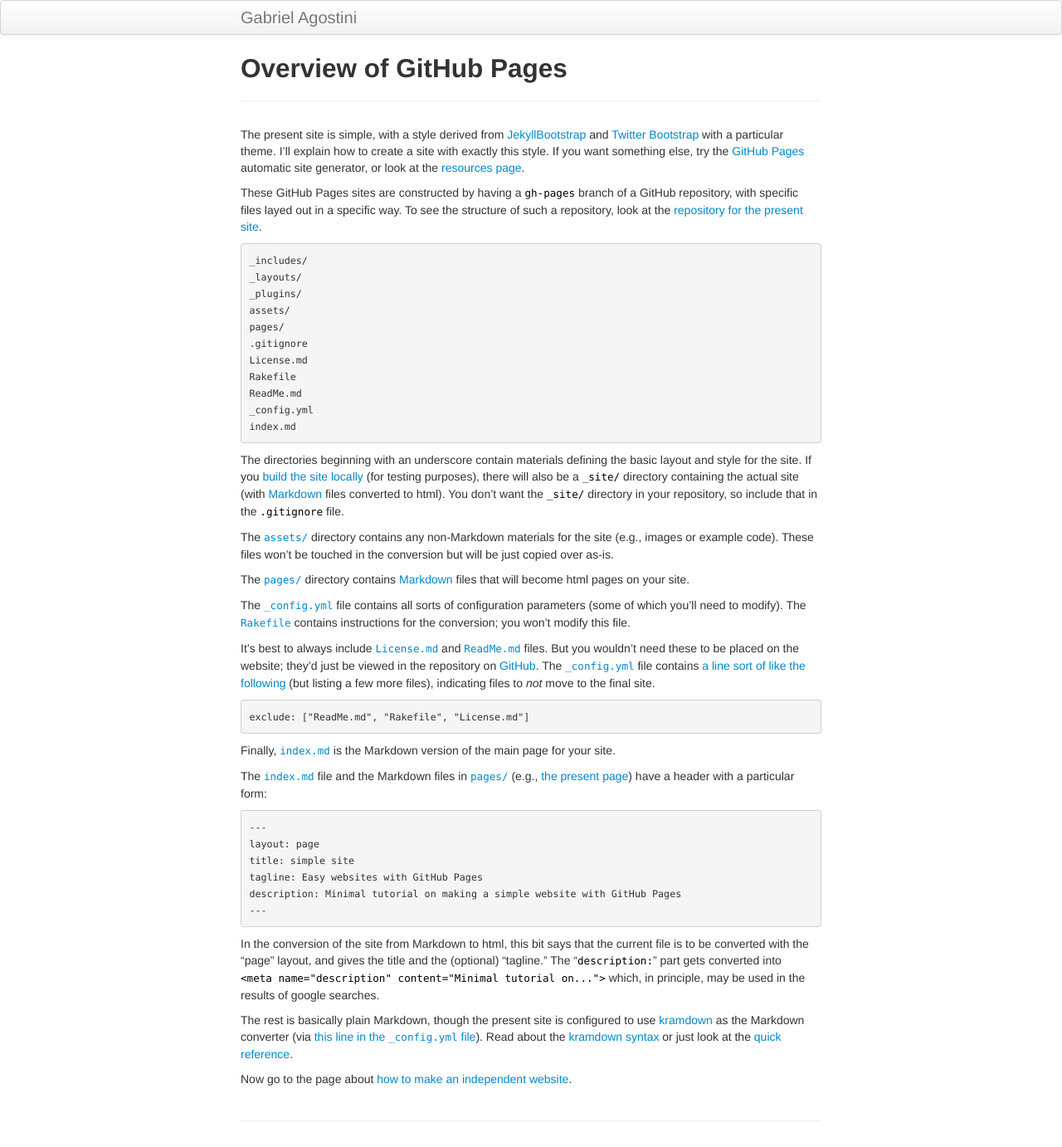
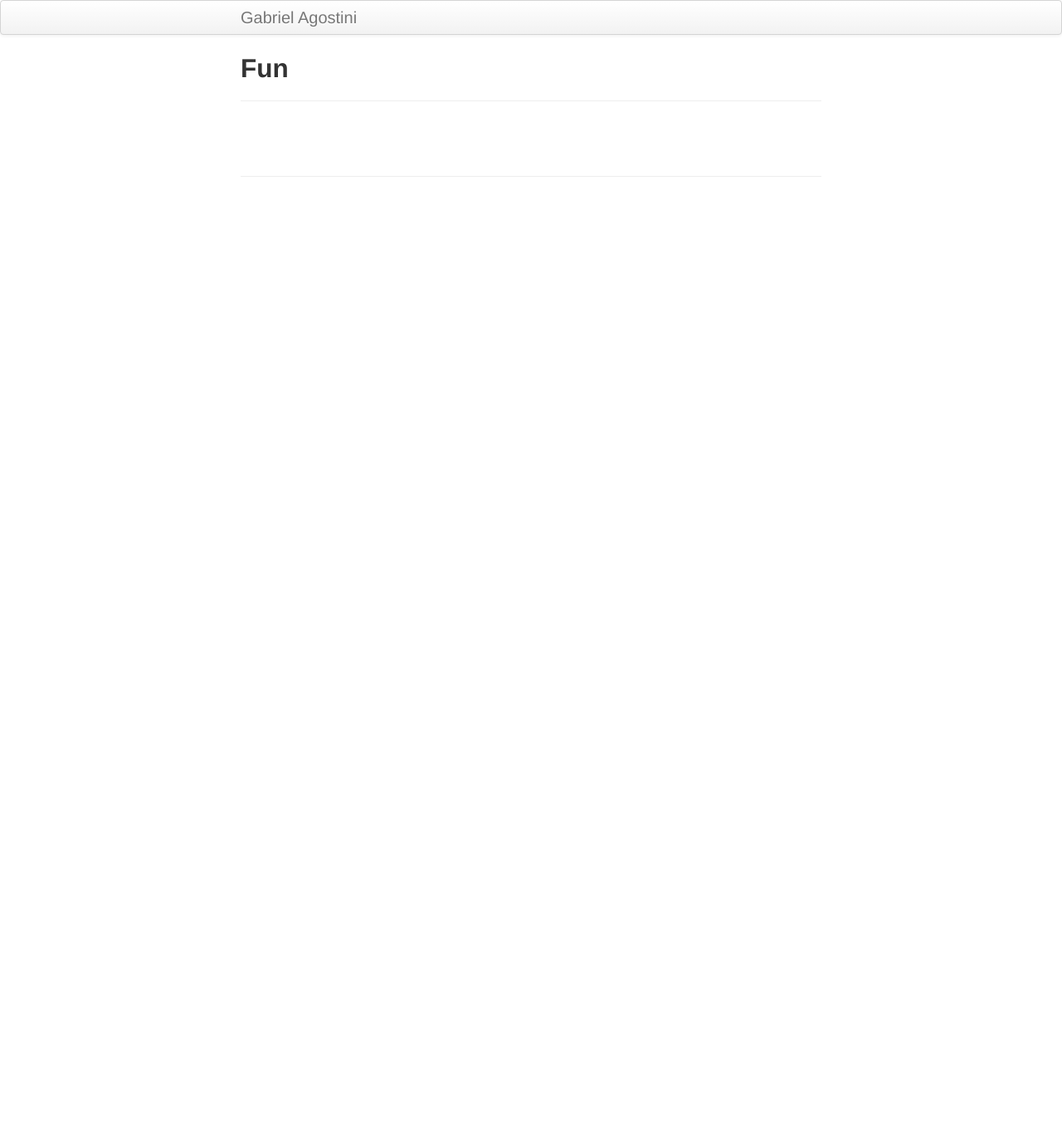
Before and after one commit to gsagostini/gsagostini.github.io, a Jekyll site: the page built from pages/overview.md, in a window 1280 px wide. Shown: the whole page at 83% size. Built offline with Jekyll 4.4.1, drawn with Linux system fonts in a browser that asks for light colours; after the commit the page ends 900 px from its top, so only the background shows below that.

Commit message:
created fun page

```diff
--- a/pages/overview.md
+++ b/pages/overview.md
@@ -1,107 +1,5 @@
 ---
 layout: page
-title: Overview of GitHub Pages
-description: Overview of construction of a website with GitHub Pages
+title: Fun
+description: Come see what I do for fun!
 ---
-
-The present site is simple, with a style derived from
-[JekyllBootstrap](https://jekyllbootstrap.com/) and
-[Twitter Bootstrap](https://getbootstrap.com) with a particular
-theme. I'll explain how to create a site with exactly this style. If
-you want something else, try the
-[GitHub Pages](https://pages.github.com) automatic site generator, or
-look at the [resources page](resources.html).
-
-These GitHub Pages sites are constructed by having a `gh-pages` branch
-of a GitHub repository, with specific files layed out in a specific
-way. To see the structure of such a repository, look at the
-[repository for the present site](https://github.com/kbroman/simple_site).
-
-    _includes/
-    _layouts/
-    _plugins/
-    assets/
-    pages/
-    .gitignore
-    License.md
-    Rakefile
-    ReadMe.md
-    _config.yml
-    index.md
-
-The directories beginning with an underscore contain materials
-defining the basic layout and style for the site. If you
-[build the site locally](local_test.html) (for testing
-purposes), there will also be a `_site/` directory containing the
-actual site (with
-[Markdown](https://daringfireball.net/projects/markdown/) files
-converted to html). You don't want the `_site/` directory in your
-repository, so include that in the `.gitignore` file.
-
-The
-[`assets/`](https://github.com/kbroman/simple_site/tree/gh-pages/assets)
-directory contains any non-Markdown materials for the site (e.g.,
-images or example code). These files won't be touched in the
-conversion but will be just copied over as-is.
-
-The
-[`pages/`](https://github.com/kbroman/simple_site/tree/gh-pages/pages)
-directory contains
-[Markdown](https://daringfireball.net/projects/markdown/) files that
-will become html pages on your site.
-
-The
-[`_config.yml`](https://github.com/kbroman/simple_site/blob/gh-pages/_config.yml)
-file contains all sorts of configuration parameters (some of which
-you'll need to modify). The [`Rakefile`](https://github.com/kbroman/simple_site/blob/gh-pages/Rakefile) contains instructions for
-the conversion; you won't modify this file.
-
-It's best to always include
-[`License.md`](https://github.com/kbroman/simple_site/tree/gh-pages/License.md)
-and
-[`ReadMe.md`](https://github.com/kbroman/simple_site/tree/gh-pages/ReadMe.md)
-files. But you wouldn't need these to be placed on the website; they'd
-just be viewed in the repository on [GitHub](https://github.com). The
-[`_config.yml`](https://github.com/kbroman/simple_site/tree/gh-pages/_config.yml)
-file contains
-[a line sort of like the following](https://github.com/kbroman/simple_site/blob/gh-pages/_config.yml#L5)
-(but listing a few more files), indicating files to _not_ move to the
-final site.
-
-    exclude: ["ReadMe.md", "Rakefile", "License.md"]
-
-Finally,
-[`index.md`](https://raw.githubusercontent.com/kbroman/simple_site/gh-pages/index.md)
-is the Markdown version of the main page for your site.
-
-The
-[`index.md`](https://raw.githubusercontent.com/kbroman/simple_site/gh-pages/index.md)
-file and the Markdown files in
-[`pages/`](https://github.com/kbroman/simple_site/blob/gh-pages/pages)
-(e.g.,
-[the present page](https://raw.githubusercontent.com/kbroman/simple_site/gh-pages/pages/overview.md))
-have a header with a particular form:
-
-    ---
-    layout: page
-    title: simple site
-    tagline: Easy websites with GitHub Pages
-    description: Minimal tutorial on making a simple website with GitHub Pages
-    ---
-
-In the conversion of the site from Markdown to html, this bit says
-that the current file is to be converted with the &ldquo;page&rdquo;
-layout, and gives the title and the (optional) &ldquo;tagline.&rdquo;
-The "`description:`" part gets converted into
-`<meta name="description" content="Minimal tutorial on...">`
-which, in principle, may be used in the results of google searches.
-
-The rest is basically plain Markdown, though the present site is
-configured to use [kramdown](https://kramdown.gettalong.org/) as the
-Markdown converter (via
-[this line in the `_config.yml` file](https://github.com/kbroman/simple_site/blob/gh-pages/_config.yml#L23)).
-Read about the [kramdown syntax](https://kramdown.gettalong.org/syntax.html)
-or just look at the
-[quick reference](https://kramdown.gettalong.org/quickref.html).
-
-Now go to the page about [how to make an independent website](independent_site.html).
```
